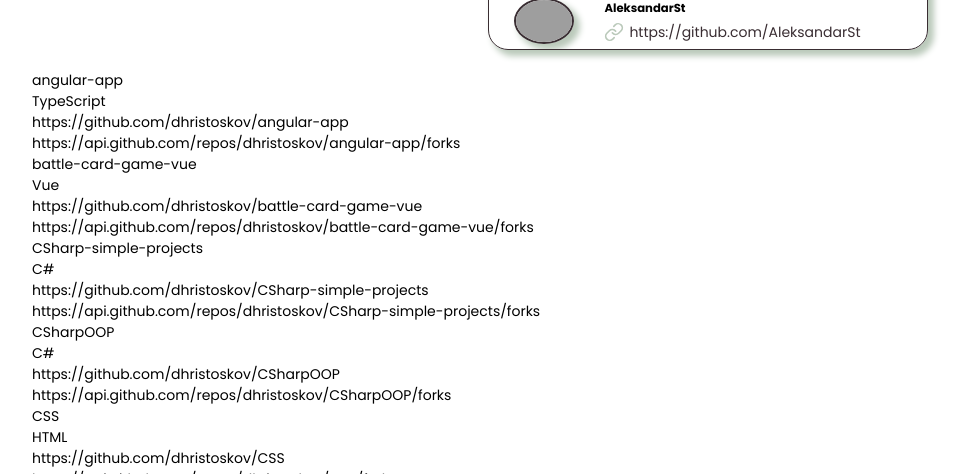
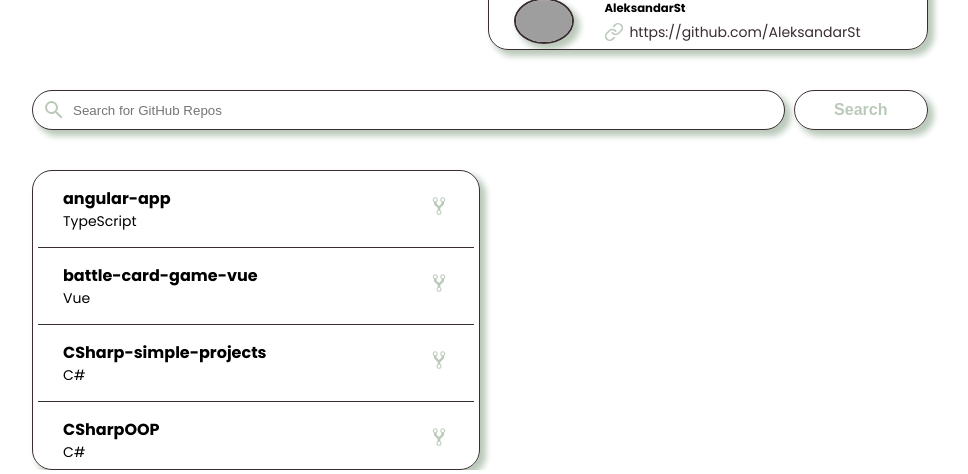
Before and after one commit to dhristoskov/github-search-app, a React (Create React App) app: page / in a window 1280 px wide. Shown: the part 478-952 px from the top of the page, without its empty margins (160-1128 px from the left). Built offline with nearby package versions, Linux system fonts and the light colour scheme; grey boxes are pictures that could not be loaded.

Commit message:
github-search-app add repo search

```diff
--- a/src/components/Repositories/Repositories.jsx
+++ b/src/components/Repositories/Repositories.jsx
@@ -1,27 +1,37 @@
-import React from 'react';
+import React, { Fragment } from 'react';
+
+import { GoRepoForked } from 'react-icons/go';
+import SearchRepos from '../SearchRepos/SearchRepos';
 
 import './Repositories.scss'
 
 const Repositories = (props) => {
 
-    console.log(props.repos);
+    const onTargetClick = (target) => {
+        window.open(target);
+    }
 
     return (
-        <div>
+        <Fragment>
+            <SearchRepos />
+            <div className='repository'>
                 {
                     props.repos.map(repo => {
                         const { name, language, html_url, forks_url} = repo
                         return (
-                        <div key={repo.id}>
-                            <p>{name}</p>
-                            <p>{language}</p>
-                            <p>{html_url}</p>
-                            <p>{forks_url}</p>
+                            <div className='repository-wrapper' key={repo.id} onClick={() => onTargetClick(html_url)}>
+                                <div className='repository-wrapper-content'>
+                                    <p className='repository-wrapper-content__name'>{name}</p>
+                                    <p className='repository-wrapper-content__language'>{language}</p>
+                                </div>
+                                <a className='repository-wrapper-link' href={forks_url} target='_blank' rel='noopener noreferrer'><GoRepoForked /></a>
                             </div>
                             )
                         })
                 }
             </div>
+        </Fragment>
+
     )
 }
 
--- a/src/components/Repositories/Repositories.scss
+++ b/src/components/Repositories/Repositories.scss
@@ -0,0 +1,42 @@
+.repository {
+    padding: 0 5px;
+    border: 1px solid #392D32;
+    box-shadow: 5px 5px 6px 1px  #BAC9BA;
+    border-radius: 20px;
+    width: 50%;
+    overflow-y: scroll;
+    max-height: 300px;
+    cursor: pointer;
+    &::-webkit-scrollbar {
+        width: 0px;
+        background: transparent;
+    }
+    &-wrapper {
+        display: flex;
+        padding: 15px 25px;
+        align-items: center;
+        justify-content: space-between;
+        border-bottom: 1px solid #392D32;
+
+        &:last-child {
+            border-bottom: none;
+        }
+
+        &-link {
+            font-size: 20px;
+            color:#BAC9BA;
+        }
+
+        &-content {
+            display: flex;
+            flex-direction: column;
+            align-items: flex-start;
+            justify-content: center;
+
+            &__name {
+                font-size: 16px;
+                font-weight: 800;
+            }
+        }
+    }
+}
--- a/src/components/SearchRepos/SearchRepos.jsx
+++ b/src/components/SearchRepos/SearchRepos.jsx
@@ -0,0 +1,33 @@
+import React, { useState } from 'react';
+import { MdSearch } from 'react-icons/md';
+
+const SerachRepo = () => {
+
+    const [ repos, setRepos ] = useState('');
+
+    const onFormSubmit = (e) => {
+        e.preventDefault();
+        setRepos(repos);
+        console.log(repos)
+        setRepos('')
+    }
+
+    const onHandleChange = (e) => {
+        e.preventDefault();
+        setRepos(e.target.value)
+    };
+
+    return (
+        <div className='search-wrapper'>
+            <form className='search-wrapper-form' onSubmit={onFormSubmit}>
+                <MdSearch className='search-wrapper-form-icon' />
+                <input className='search-wrapper-form__input' type="text"
+                                placeholder='Search for GitHub Repos' name='repos'
+                                value={repos} onChange={onHandleChange}/>
+                <input className='search-wrapper-form__btn' type='submit' value='Search' />
+            </form>
+        </div>
+    )
+}
+
+export default SerachRepo
```
Also changed, not shown: src/components/Repositories/RepoItem/RepoItem.jsx (deleted), src/components/Repositories/RepoItem/RepoItem.scss (deleted), src/components/SearchRepos/SearchRepos.scss (deleted), 1 other file (tests, documents, lock files or other folders). Lines whose indentation alone changed are shown as unchanged.
